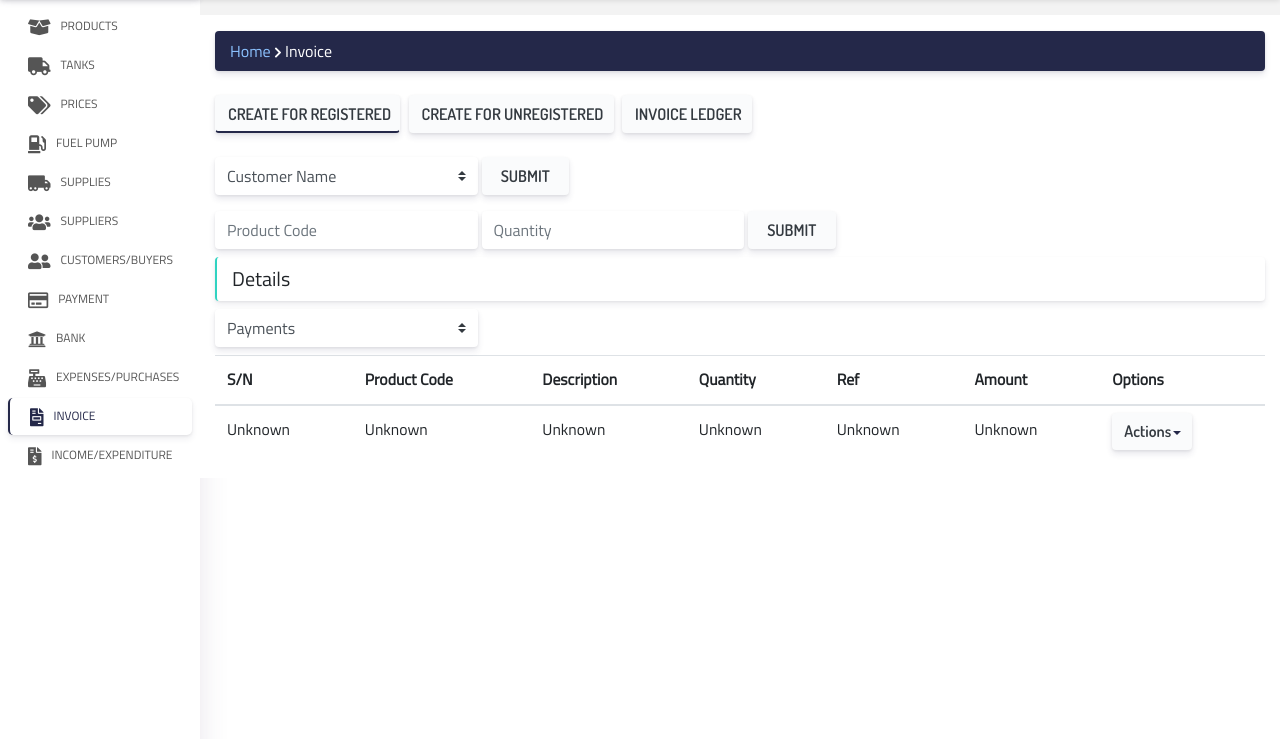
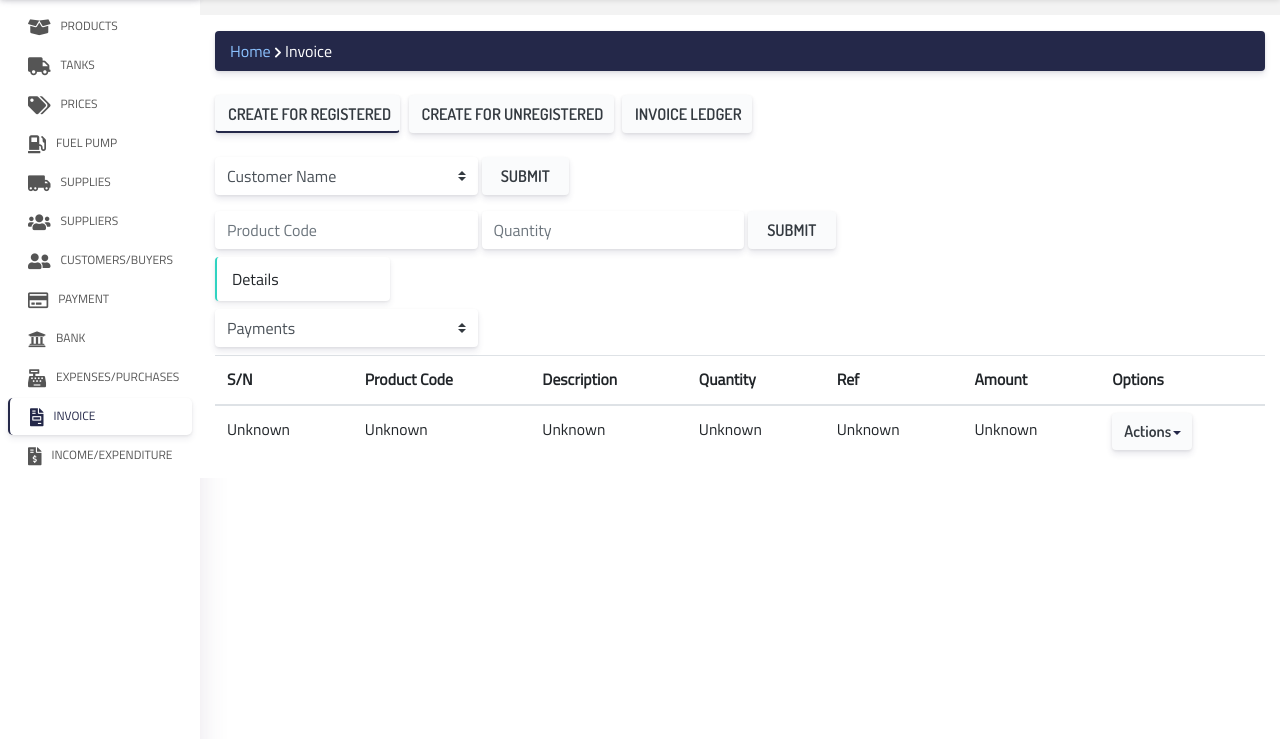
Before and after one commit to EmmanuelJoshua/Inventory-app-php, a PHP site: page /invoice.php in a window 1280 px wide. Shown: the part 61-800 px from the top of the page. Run offline with PHP 8.4, Linux system fonts and the light colour scheme; some libraries are stand-ins or nearby versions.

Commit message:
More changes.

```diff
--- a/app/invoice.php
+++ b/app/invoice.php
@@ -272,7 +272,13 @@
 									<input type="button" name="" class="btn ml-1 col-md-1 col-4" value="Submit">
 								</div>
 							</div>
-							<h5 class="productTitle">Details</h5>
+							<div class="container">
+								<div class="row">
+									<div class="productTitle col-md-2 mb-2">
+										Details
+									</div>
+								</div>
+							</div>
 							<div class="top-controls form-inline mb-2">
 								<select class="custom-select form-control col-md-3 col-6">
 									<option>Payments</option>
@@ -336,7 +342,13 @@
 								<input type="button" name="" class="btn mt-2 col-md-1 col-4" value="Submit">
 							</div>
 						</div>
-						<h5 class="productTitle">Details</h5>
+						<div class="container">
+								<div class="row">
+									<div class="productTitle col-md-2 mb-2">
+										Details
+									</div>
+								</div>
+							</div>
 						<div class="top-controls form-inline mb-2">
 							<select class="custom-select form-control col-md-3 col-6">
 								<option>Payments</option>
```
Also changed, not shown: app/customers.php (+12 -4 lines).
